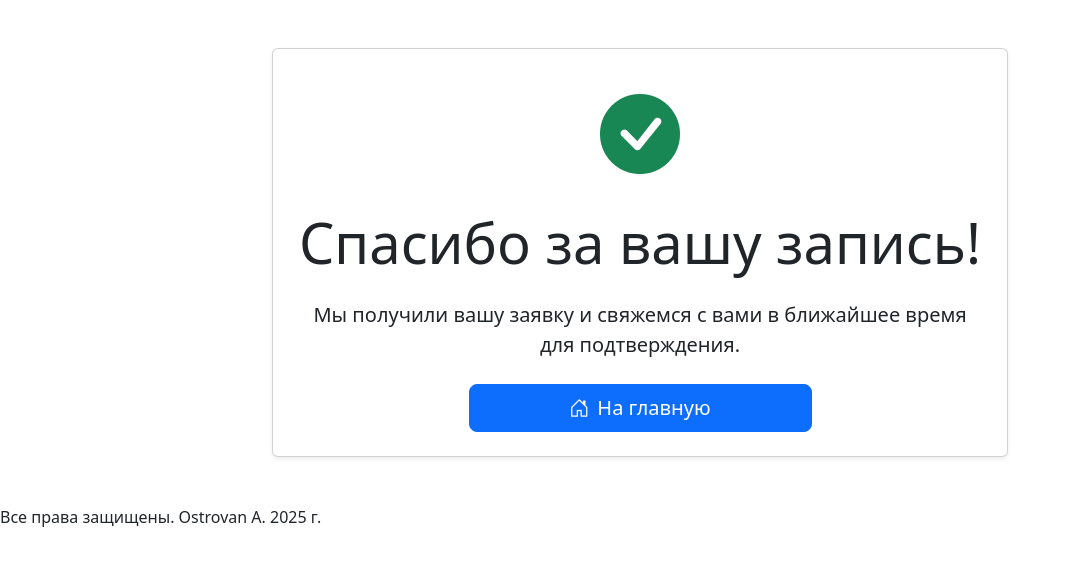
After one commit to AlikOsta/BarberShop, a Django app: page /thanks/ in a window 1280 px wide. The commit adds this page. Shown: the top 566 px of the page, without its empty margins (0-1070 px from the left). Run offline with Django 5.2, Linux system fonts and the light colour scheme.

Commit message:
страничка спасибо

```diff
--- a/app/templates/app/base.html
+++ b/app/templates/app/base.html
@@ -19,7 +19,7 @@
 
     <header>
     {% block nav%}
-        {% include 'menu_include.html' %}
+        {% comment %} {% include 'menu_include.html' %} {% endcomment %}
     {% endblock %}
     </header>
 
--- /dev/null
+++ b/app/templates/app/thanks.html
@@ -0,0 +1,22 @@
+{% extends 'app/base.html' %}
+
+{% block title %}Спасибо за заявку{% endblock title %}
+
+{% block content %}
+<div class="container text-center py-5">
+    <div class="row justify-content-center">
+        <div class="col-md-8">
+            <div class="card shadow-sm p-4">
+                <i class="bi bi-check-circle-fill text-success mb-3" style="font-size: 5rem;"></i>
+                <h1 class="display-4 mb-4">Спасибо за вашу запись!</h1>
+                <p class="lead mb-4">Мы получили вашу заявку и свяжемся с вами в ближайшее время для подтверждения.</p>
+                <div class="d-grid gap-2 col-6 mx-auto">
+                    <a href="/" class="btn btn-primary btn-lg">
+                        <i class="bi bi-house-door me-2"></i>На главную
+                    </a>
+                </div>
+            </div>
+        </div>
+    </div>
+</div>
+{% endblock content %}
--- a/app/urls.py
+++ b/app/urls.py
@@ -1,9 +1,11 @@
 
-from django.contrib import admin
 from django.urls import path
+from . import views
 
 app_name = 'app'
 
 urlpatterns = [
+    # path('', views.index, name='index'),
+    path('thanks/', views.ThanksView.as_view(), name='thanks'),
 
     ]
--- a/app/views.py
+++ b/app/views.py
@@ -1,4 +1,5 @@
 from django.shortcuts import render
+from django.views.generic import ListView, DetailView, View, CreateView, TemplateView
 
 MENU = [
     {'title': 'Главная', 'url': '/', 'active': True},
@@ -8,3 +9,12 @@ MENU = [
     # {'title': 'Оставить отзыв', 'url': 'review/create', 'active': True},
     {'title': 'Записаться на стрижку', 'url': '#orderForms', 'active': True},
 ]
+
+
+class ThanksView(TemplateView):
+    template_name = 'app/thanks.html'
+
+    def get_context_data(self, **kwargs):
+        context = super().get_context_data(**kwargs)
+        context['menu'] = MENU
+        return context
```
